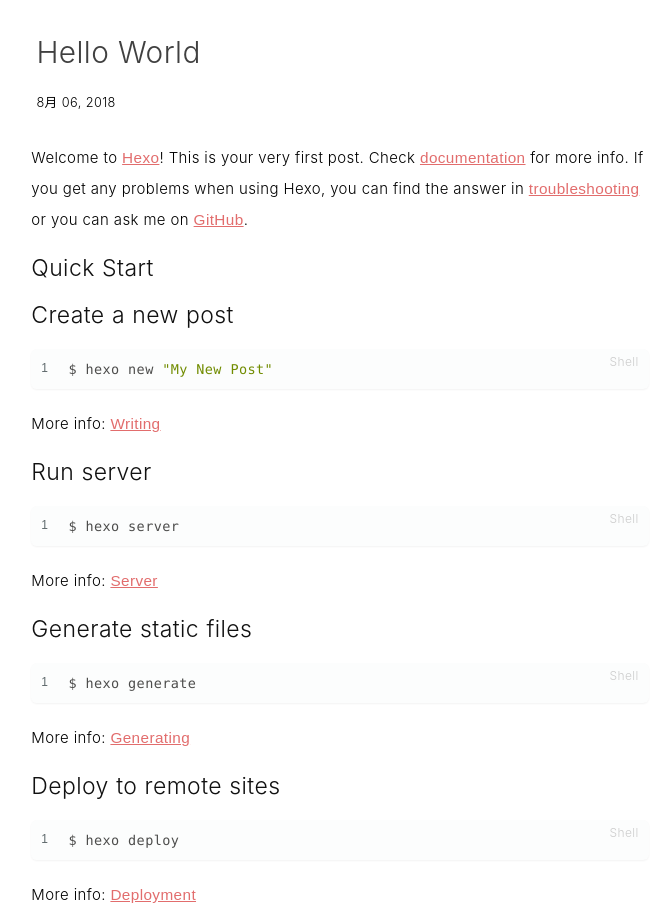
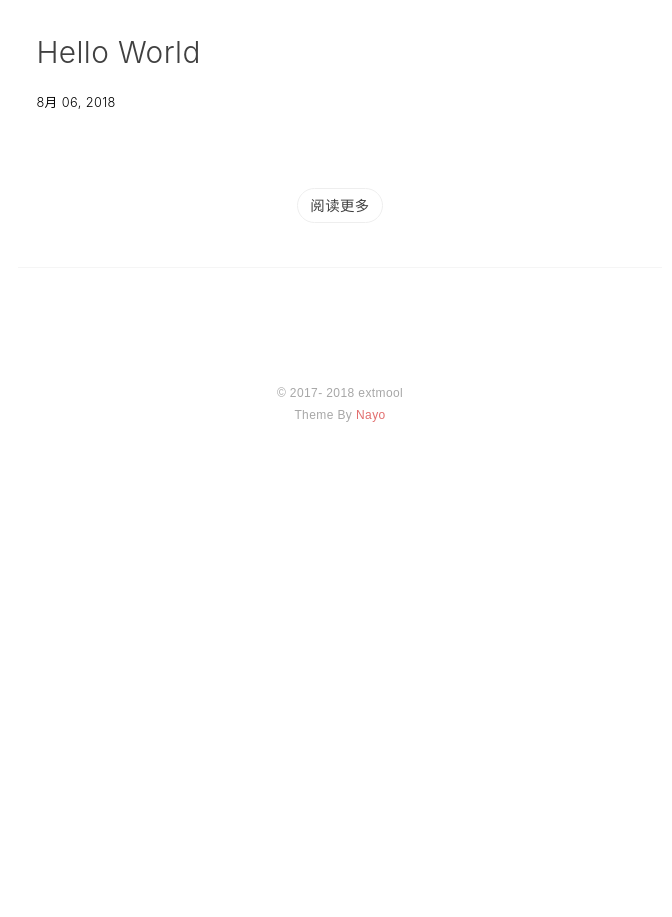
Before and after one commit to Picnictraveler/extmool.github.io, a plain HTML site: page index.html in a window 1280 px wide. Shown: the part 603-1520 px from the top of the page, without its empty margins (300-972 px from the left). After the commit the page ends 1029 px from the top, so only its background shows below. Drawn offline with nearby package versions, Linux system fonts and the light colour scheme.

Commit message:
Site updated: 2018-08-06 17:30:06

```diff
--- a/index.html
+++ b/index.html
@@ -174,15 +174,6 @@
 
 	<div class="article-excerpt">
 
-			<p>Welcome to <a href="https://hexo.io/" target="_blank" rel="noopener">Hexo</a>! This is your very first post. Check <a href="https://hexo.io/docs/" target="_blank" rel="noopener">documentation</a> for more info. If you get any problems when using Hexo, you can find the answer in <a href="https://hexo.io/docs/troubleshooting.html" target="_blank" rel="noopener">troubleshooting</a> or you can ask me on <a href="https://github.com/hexojs/hexo/issues" target="_blank" rel="noopener">GitHub</a>.</p>
-<h2 id="Quick-Start"><a href="#Quick-Start" class="headerlink" title="Quick Start"></a>Quick Start</h2><h3 id="Create-a-new-post"><a href="#Create-a-new-post" class="headerlink" title="Create a new post"></a>Create a new post</h3><figure class="highlight bash"><table><tr><td class="gutter"><pre><span class="line">1</span><br></pre></td><td class="code"><pre><span class="line">$ hexo new <span class="string">"My New Post"</span></span><br></pre></td></tr></table></figure>
-<p>More info: <a href="https://hexo.io/docs/writing.html" target="_blank" rel="noopener">Writing</a></p>
-<h3 id="Run-server"><a href="#Run-server" class="headerlink" title="Run server"></a>Run server</h3><figure class="highlight bash"><table><tr><td class="gutter"><pre><span class="line">1</span><br></pre></td><td class="code"><pre><span class="line">$ hexo server</span><br></pre></td></tr></table></figure>
-<p>More info: <a href="https://hexo.io/docs/server.html" target="_blank" rel="noopener">Server</a></p>
-<h3 id="Generate-static-files"><a href="#Generate-static-files" class="headerlink" title="Generate static files"></a>Generate static files</h3><figure class="highlight bash"><table><tr><td class="gutter"><pre><span class="line">1</span><br></pre></td><td class="code"><pre><span class="line">$ hexo generate</span><br></pre></td></tr></table></figure>
-<p>More info: <a href="https://hexo.io/docs/generating.html" target="_blank" rel="noopener">Generating</a></p>
-<h3 id="Deploy-to-remote-sites"><a href="#Deploy-to-remote-sites" class="headerlink" title="Deploy to remote sites"></a>Deploy to remote sites</h3><figure class="highlight bash"><table><tr><td class="gutter"><pre><span class="line">1</span><br></pre></td><td class="code"><pre><span class="line">$ hexo deploy</span><br></pre></td></tr></table></figure>
-<p>More info: <a href="https://hexo.io/docs/deployment.html" target="_blank" rel="noopener">Deployment</a></p>
 
 
 	</div>
```
